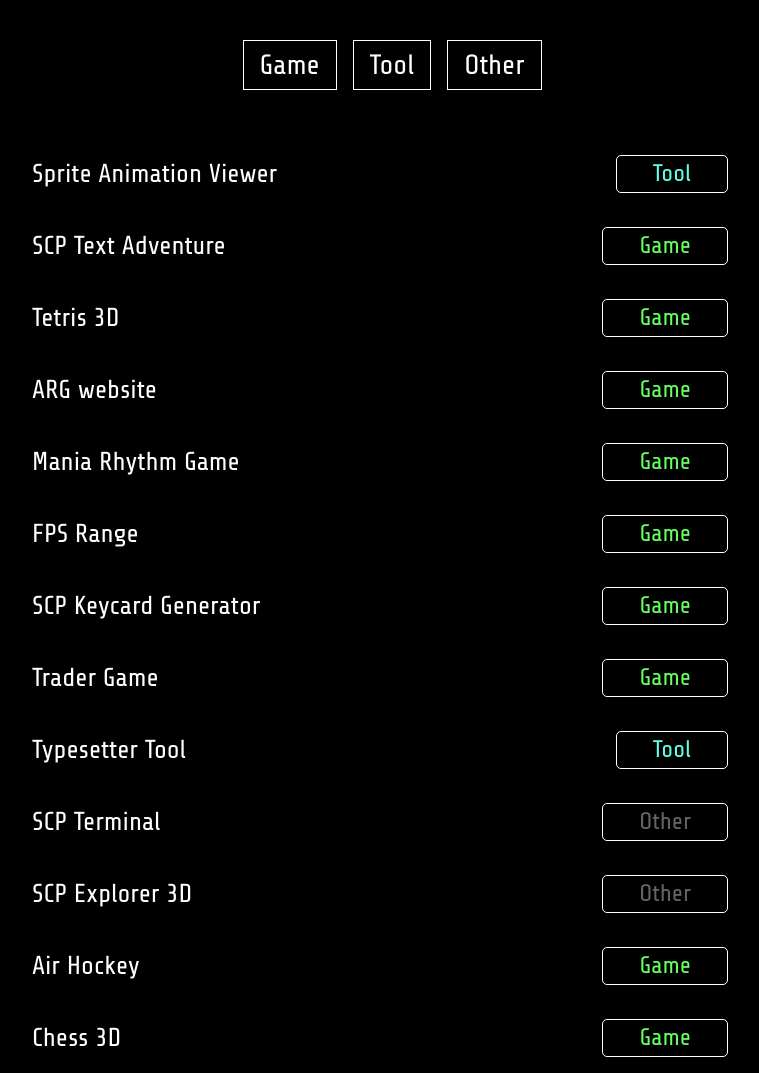
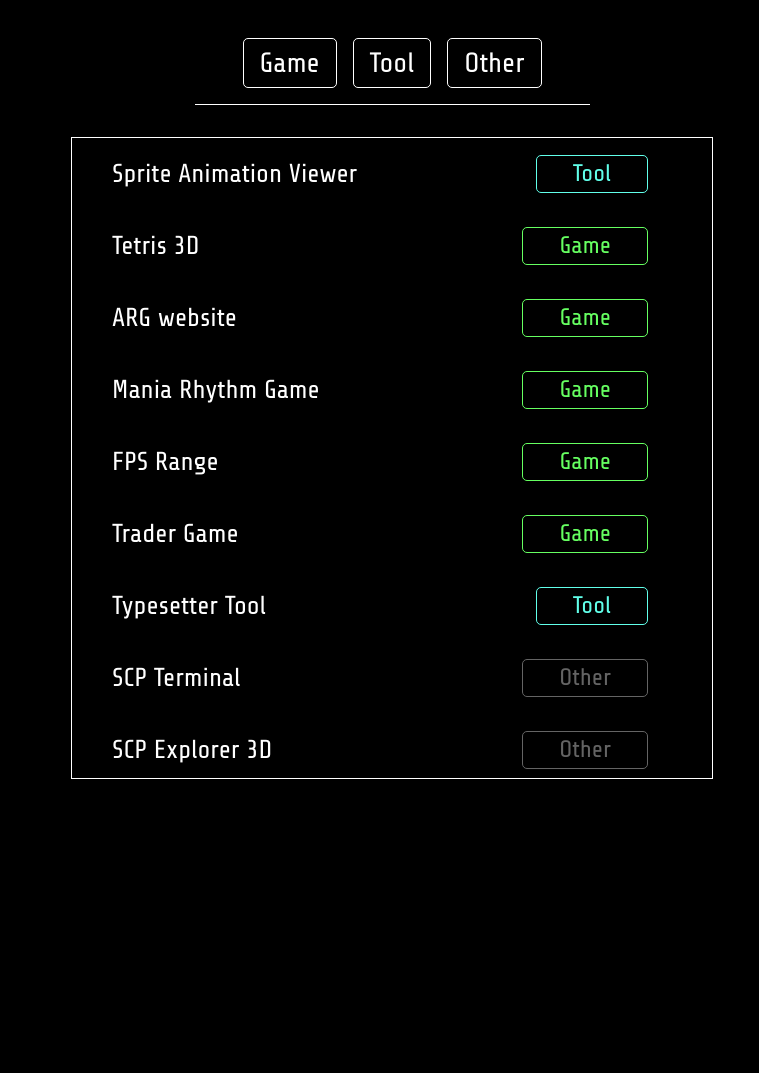
Before and after one commit to Alkylatt/AIslop, a plain HTML site: page index.html in a window 1280 px wide. Shown: the top 1073 px of the page, without its empty margins (248-1007 px from the left). After the commit the page ends 800 px from the top, so only its background shows below. Drawn offline with Linux system fonts and the light colour scheme.

Commit message:
updated main menu
adjusted layout and fixed filter

```diff
--- a/index.html
+++ b/index.html
@@ -11,60 +11,80 @@
 			background-color: black;
 			font-family: 'Share Tech', sans-serif;
 			user-select: none;
-
+		}
+		div.container {
+			position: absolute;
 			display: flex;
 			flex-direction: column;
 			justify-content: center;
 			align-items: center;
+
+			top: 0;
+			left: 0;
+
+			height: 100%;
+			width: 100%;
+			overflow: hidden;
+		}
+
+		/* menu container div */
+		div#menu {
+			display: flex;
+			flex-direction: column;
+
+			width: 50%;
+			min-width: 400px;
+			max-width: 800px;
+
+			height: 80%;
+			max-height: 750px;
+
+			margin-top: 1em;
+			margin-bottom: 1em;
+
+			border: white 1px solid;
+
+			overflow-y: scroll;
+			scrollbar-color: white transparent;
+		}
+		div#menu::-webkit-scrollbar-thumb { background-color: white; }
+		div#menu::-webkit-scrollbar-track { background: transparent; }
+		@media(max-width: 1100px) {
+			div#menu {
+				width: 95%;
+			}
+		}
+		/* row anchor */
+		div#menu > a {
+			display: flex;
+			justify-content: space-between;
+			flex-direction: row;
+
+			text-decoration: none;
+
+			padding: 0.25em 2.5em;
+			min-height: 64px;
+			text-align: left;
+			overflow: hidden;
+		}
+		div#menu > a:hover {
+			background-color: #333;
 		}
 
 		/* menu text style */
-		a { /* game name */
+		div#menu span { /* game name */
 			color: white;
-			text-decoration: none;
-			min-width: 200px;
 			line-height: 64px;
 			font-size: 26px;
 		}
-		p { /* TAGS tag */
+
+		/* label style */
+		div#menu span.TAG { /* General Tag Style */
 			font-size: 24px;
 			margin-top: 20px;
 			border-left: 2px solid #333;
 			padding-left: 1em;
-		}
 
-
-		/* menu container div */
-		div#menu {
-			position: relative;
-			display: flex;
-			flex-direction: column;
-
-			width: 50%;
-			min-width: 800px;
-			max-width: 1200px;
-
-			margin-top: 1em;
-			margin-bottom: 1em;
-			overflow-y: auto;
-		}
-		/* row div */
-		div#menu > div {
-			display: flex;
-			justify-content: space-between;
-			flex-direction: row;
-
-			padding: 0.25em 2.5em;
-			height: 64px;
-			text-align: left;
-			overflow-x: hidden;
-		}
-		div#menu > div:hover {
-			background-color: #333;
-		}
-
-		/* label style */
-		p.TAG { /* General Tag Style */
 			border: 1px white solid;
 			border-radius: 5px;
 			line-height: 1em;
@@ -73,26 +93,33 @@
 			margin: auto 1em;
 			text-align: center;
 		}
-		p.TAGS0 { /* game */
+		div#menu span.TAGS0 { /* game */
 			color: rgb(102, 255, 97);
+			border-color: rgb(102, 255, 97);
 		}
-		p.TAGS1 { /* tool */
+		div#menu span.TAGS1 { /* tool */
 			color: rgb(97, 255, 234);
+			border-color: rgb(97, 255, 234);
 		}
-		p.TAGS2 { /* other */
+		div#menu span.TAGS2 { /* other */
 			color: rgb(100, 100, 100);
+			border-color: rgb(100, 100, 100);
 		}
-		p.TAGS3 {
+		div#menu span.TAGS3 {
 			color: rgb(47, 253, 47);
+			border-color: rgb(47, 253, 47);
 		}
 
-		div.hide {
+		a.hide {
 			display: none !important;
 		}
 
 		/* filter */
 		#filter_list {
-			margin: 2em;
+			border-bottom: white solid 1px;
+			padding: 1em 2.5em;
+			margin: 1em 2.5em;
+			background-color: rgba(0,0,0,0.8);
 
 			color: white;
 			display: flex;
@@ -100,6 +127,8 @@
 		}
 		#filter_list > div {
 			border: 1px solid white;
+			border-radius: 5px;
+
 			font-size: 28px;
 			padding: 8px 16px;
 			margin: 0 8px;
@@ -108,7 +137,7 @@
 			background-color: white;
 			color: black;
 		}
-		#filter_list > div.hover {
+		#filter_list > div:hover {
 			background-color: rgba(255,255,255,0.5);
 			color: black;
 		}
@@ -154,10 +183,12 @@
     <link href="https://fonts.googleapis.com/css2?family=Share+Tech&display=swap" rel="stylesheet">
 </head>
 <body>
-    <div id="filter_list"></div>
-    <div id="menu">
-        <!-- games links will be added here by script -->
-    </div>
+	<div class="container">
+		<div id="filter_list"></div>
+		<div id="menu">
+			<!-- games links will be added here by script -->
+		</div>
+	</div>
 </body>
 </html>
 
@@ -176,20 +207,20 @@ const TAG_OTHER = 2;
 const GAMES = [
     // Display name, Folder name, TAGS_Code, Description
     ["Sprite Animation Viewer", "RabbitAnimationSpriteViewer.html", TAG_TOOL, ""],
-	["SCP Text Adventure", "SCPtextAdventureGame.html", TAG_GAME, ""],
 	["Tetris 3D", "Tetris3D.html", TAG_GAME, ""],
 	["ARG website", "ARGwebsite.html", TAG_GAME, ""],
 	["Mania Rhythm Game", "RhythmGameMania.html", TAG_GAME, ""],
 	["FPS Range", "FPSshootingRange.html", TAG_GAME, ""],
-	["SCP Keycard Generator", "SCPkeycardGenerator.html", TAG_GAME, ""],
 	["Trader Game", "TraderGame.html", TAG_GAME, ""],
 	["Typesetter Tool", "TypesetterTool.html", TAG_TOOL, ""],
 	["SCP Terminal", "SCPterminal.html", TAG_OTHER, ""],
 	["SCP Explorer 3D", "SCPexplorer3D.html", TAG_OTHER, ""],
+	["SCP Paper Please", "PaperPleaseClone.html", TAG_GAME, ""],
+	["SCP Keycard Generator", "SCPkeycardGenerator.html", TAG_OTHER, ""],
+	["SCP Text Adventure", "SCPtextAdventureGame.html", TAG_GAME, ""],
 	["Air Hockey", "AirHockey.html", TAG_GAME, ""],
 	["Chess 3D", "Chess3D.html", TAG_GAME, ""],
 	["Tea Shop", "TeaShopGame.html", TAG_GAME, ""],
-	["SCP Paper Please", "PaperPleaseClone.html", TAG_GAME, ""],
 	["Alchemy", "AlchemyGame.html", TAG_GAME, ""],
 	["Caravan", "CaravanGame.html", TAG_GAME, ""],
 	["Bullet Hell", "TouhouClone.html", TAG_GAME, ""],
@@ -215,11 +246,11 @@ let FilterBtns = [];
 FilterBtns.push(document.getElementById("filter_0"));
 FilterBtns.push(document.getElementById("filter_1"));
 FilterBtns.push(document.getElementById("filter_2"));
-FilterBtns.push(document.getElementById("filter_3"));
+//FilterBtns.push(document.getElementById("filter_3"));
 // listeners
-for(let TAGS=0;TAGS < TAGS.length;TAGS++) {
-    FilterBtns[TAGS].addEventListener('click', function() {
-        filter(TAGS[TAGS]);
+for(let tag=0;tag < TAGS.length;tag++) {
+    FilterBtns[tag].addEventListener('click', function() {
+        filter(TAGS[tag]);
     });
 }
 
@@ -227,33 +258,33 @@ let current_filter = null; // current filtering tag
 
 
 GAMES.forEach(game => {
-    let div = document.createElement("div");
-    let anchor = document.createElement("a");
-    let p = document.createElement("p");
-    MENU.appendChild(div);
-    div.appendChild(anchor);
-    div.appendChild(p);
+    let row = document.createElement("a");
+    let row_name = document.createElement("span");
+    let row_tag = document.createElement("span");
+    MENU.appendChild(row);
+    row.appendChild(row_name);
+    row.appendChild(row_tag);
 
-    anchor.innerHTML = game[0];
-    anchor.href = "htmls/" + game[1];
+    row_name.innerHTML = game[0];
+    row.href = "htmls/" + game[1];
 
-	p.classList.add("TAG");
+	row_tag.classList.add("TAG");
     switch(game[2]) {
         case 0:
-            p.innerHTML = TAGS[0];
-            p.classList.add("TAGS0");
+            row_tag.innerHTML = TAGS[0];
+            row_tag.classList.add("TAGS0");
             break;
         case 1:
-            p.innerHTML = TAGS[1];
-            p.classList.add("TAGS1");
+            row_tag.innerHTML = TAGS[1];
+            row_tag.classList.add("TAGS1");
             break;
         case 2:
-            p.innerHTML = TAGS[2];
-            p.classList.add("TAGS2");
+            row_tag.innerHTML = TAGS[2];
+            row_tag.classList.add("TAGS2");
             break;
         case 3:
-            p.innerHTML = TAGS[3];
-            p.classList.add("TAGS3");
+            row_tag.innerHTML = TAGS[3];
+            row_tag.classList.add("TAGS3");
             break;
     }
 });
@@ -261,7 +292,7 @@ GAMES.forEach(game => {
 
 function filter(allow_TAGS) {
     updateFilter(allow_TAGS);
-    let childDivs = MENU.getElementsByTagName("div");
+    let childDivs = MENU.getElementsByTagName("a");
 
     // no filter, show all
     if(current_filter == null) {
@@ -273,7 +304,7 @@ function filter(allow_TAGS) {
 
     // show only if tag == allow_TAGS
     for (let i = 0; i < childDivs.length; i++) {
-        let tag = childDivs[i].getElementsByTagName("p")[0].innerHTML;
+        let tag = childDivs[i].getElementsByClassName("TAG")[0].innerHTML;
 
         if(tag == current_filter)
             childDivs[i].classList = "";
```
